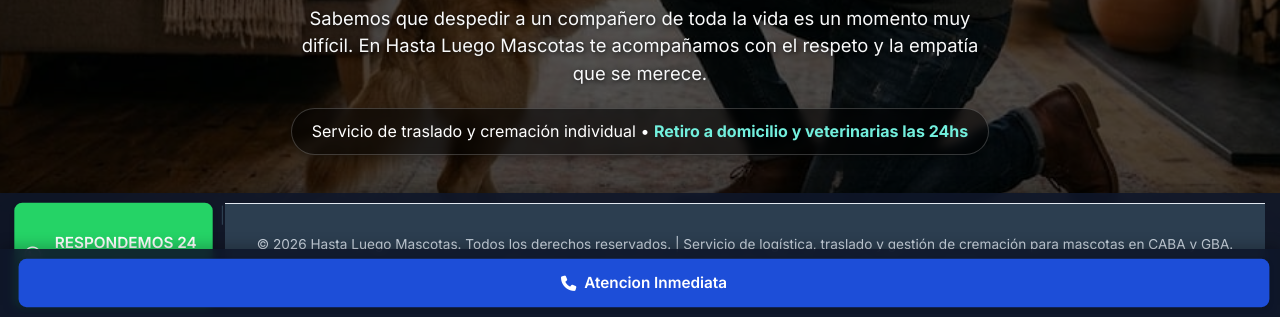
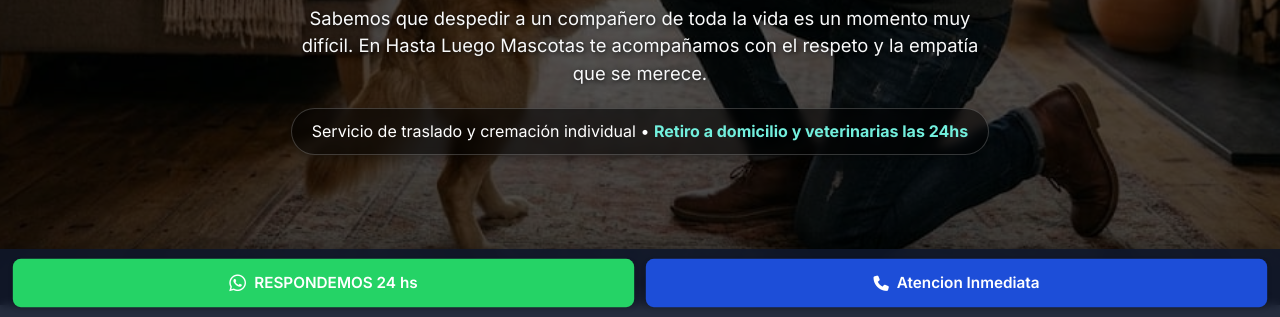
Before and after one commit to Germax1984/webHLM, a plain HTML site: page index.html in a window 1280 px wide. Shown: the part 483-800 px from the top of the page. Drawn offline with Linux system fonts and the light colour scheme.

Commit message:
Fix WhatsApp button HTML structure and attributes

```diff
--- a/index.html
+++ b/index.html
@@ -707,13 +707,12 @@
 
         <!-- BOTONES FLOTANTES FIJOS ABAJO (El secreto de la conversión) -->
     <div class="floating-buttons">
-        <a href="https://wa.me/5491162653338?text=Hola,%20necesito%20consultar%20por%20el%20servicio" class="btn-float btn-whatsapp" id="btn-whatsapp-flotante" onclick="gtag('event', 'clic_whatsapp', { 'event_category': 'contacto', 'event_label': 'WhatsApp Flotante General' });" target="_blank" rel="noopener noreferrer">
-        <i class="fab fa-whatsapp fa-lg"></i> RESPONDEMOS 24 hs
-       </a>
+<a href="https://wa.me/5491162653338?text=Hola,%20necesito%20consultar%20por%20el%20servicio" class="btn-float btn-whatsapp" id="btn-whatsapp-flotante" onclick="gtag('event', 'clic_whatsapp', { 'event_category': 'contacto', 'event_label': 'WhatsApp Flotante General' });" target="_blank" rel="noopener noreferrer">
+    <i class="fab fa-whatsapp fa-lg"></i> RESPONDEMOS 24 hs
+</a>
         <!-- Reemplazar número para llamada directa -->
-       |<div class="floating-buttons">
-        <a href="tel:+5491162653338" class="btn-float btn-call" onclick="gtag('event', 'click_llamada_web');">
-        <i class="fa-solid fa-phone"></i> Atencion Inmediata
+        <a href="tel:5491162653338" class="btn-float btn-call">
+            <i class="fa-solid fa-phone"></i> Atencion Inmediata
         </a>
     </div>
 
```
